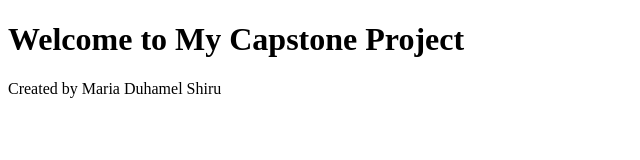
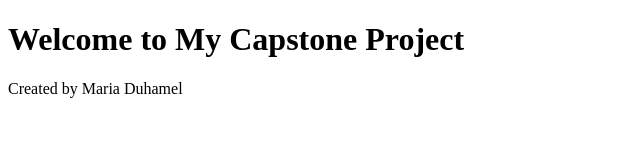
Before and after one commit to mduhamel-snhu/Computer-Science-Capstone, a plain HTML site: page index.html in a window 1280 px wide. Shown: the full height of the page, 0-640 px from the left. Drawn offline with Linux system fonts and the light colour scheme.

Commit message:
Update index.html

```diff
--- a/index.html
+++ b/index.html
@@ -5,6 +5,6 @@
 </head>
 <body>
     <h1>Welcome to My Capstone Project</h1>
-    <p>Created by Maria Duhamel Shiru</p>
+    <p>Created by Maria Duhamel</p>
 </body>
 </html>
```
